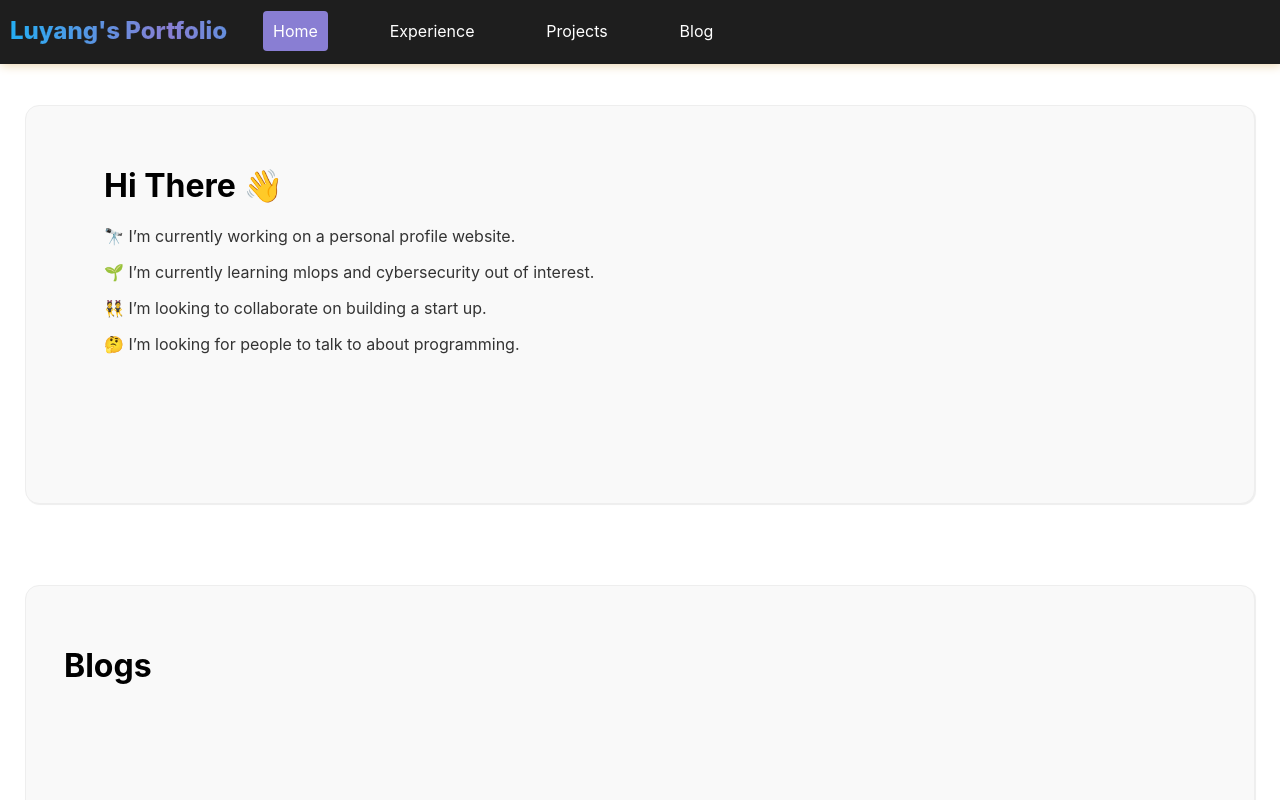
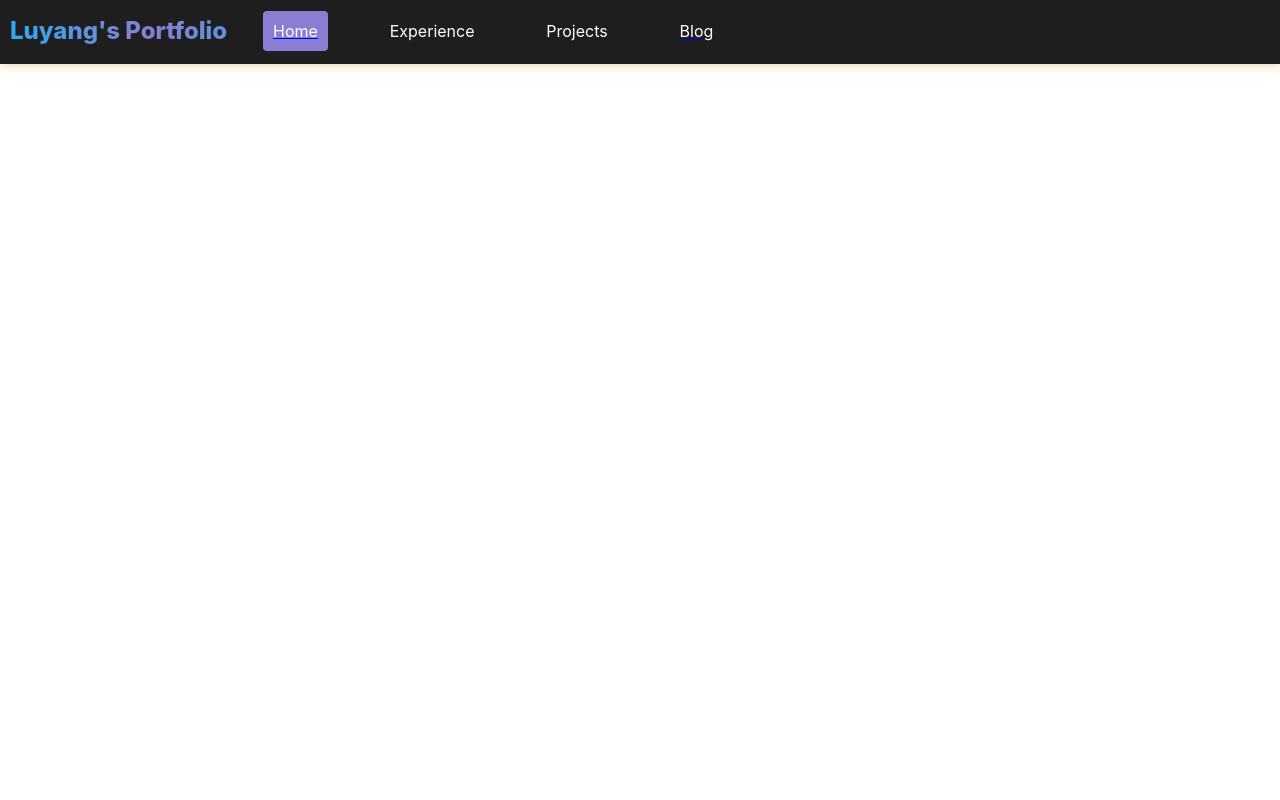
Before and after one commit to luyangliuable/personal-portfolio, a React (Create React App) app in the folder client/: page /blog in a window 1280 px wide. Shown: the top 800 px of the page. Built offline with nearby package versions, Linux system fonts and the light colour scheme.

Commit message:
Added blog page and routes

```diff
--- a/client/package.json
+++ b/client/package.json
@@ -6,9 +6,13 @@
     "@testing-library/jest-dom": "^5.16.5",
     "@testing-library/react": "^13.4.0",
     "@testing-library/user-event": "^13.5.0",
+    "localforage": "^1.10.0",
+    "match-sorter": "^6.3.1",
     "react": "^18.2.0",
     "react-dom": "^18.2.0",
+    "react-router-dom": "^6.8.2",
     "react-scripts": "5.0.1",
+    "sort-by": "^1.2.0",
     "web-vitals": "^2.1.4"
   },
   "scripts": {
--- a/client/src/App.tsx
+++ b/client/src/App.tsx
@@ -1,15 +1,23 @@
 /* import logo from './logo.svg'; */
 import './App.css';
 import NavBar from './components/Navbar';
+import Blog from './components/Blog';
 import LandingPage from './components/LandingPage';
 
+import { BrowserRouter, Route, Routes } from 'react-router-dom';
+
 function App() {
-  return (
-    <div className="App">
-          <NavBar />
-          <LandingPage />
-    </div>
-  );
+    return (
+        <div className="App">
+            <BrowserRouter>
+                <NavBar />
+                <Routes>
+                    <Route path="" element={<LandingPage />}></Route>
+                    <Route path="/blog" element={<Blog />}></Route>
+                </Routes>
+            </BrowserRouter>
+        </div>
+    );
 }
 
 export default App;
--- /dev/null
+++ b/client/src/components/Blog.tsx
@@ -0,0 +1,30 @@
+import React, { Component, useRef } from 'react';
+import { NavLink } from 'react-router-dom';
+
+type Props = {
+    name?: string,
+    current?: string,
+    [category: string]: any
+}
+
+interface AbcState {
+    render?: () => React.ReactElement<any, any>,
+}
+
+
+class Blog extends Component<{}, AbcState> {
+    constructor(props: Props) {
+        super(props);
+        this.state = {}
+    }
+
+    render() {
+        return (
+            <div>
+                {/* TODO */}
+            </div>
+        )
+    }
+}
+
+export default Blog;
--- a/client/src/components/Navbar.tsx
+++ b/client/src/components/Navbar.tsx
@@ -1,4 +1,5 @@
-import React, {Component, useRef} from 'react';
+import React, { Component, useRef } from 'react';
+import { NavLink } from 'react-router-dom';
 
 type Props = {
     name?: string,
@@ -40,10 +41,14 @@ class NavBar extends Component<{}, AbcState> {
                 <div className="navbar-content">
                     <h1 className="logo" style={{marginLeft: "10px"}}>{this.state.name}</h1>
                     <div className="navbar-left">
-                        <div className="navbar-item" id="home">Home</div>
+                        <NavLink to="">
+                            <div className="navbar-item" id="home">Home</div>
+                        </NavLink>
                         <div className="navbar-item" id="Experience">Experience</div>
                         <div className="navbar-item" id="Projects">Projects</div>
-                        <div className="navbar-item" id="Blog">Blog</div>
+                        <NavLink to="blog">
+                            <div className="navbar-item" id="Blog">Blog</div>
+                        </NavLink>
                     </div>
                 </div>
                 <div id="scroll-progress"></div>
```
Also changed, not shown: client/src/components/Experience.tsx (added), client/src/components/Projects.tsx (added).
